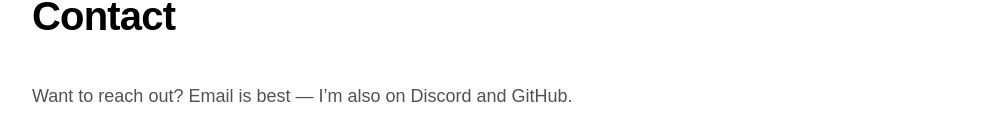
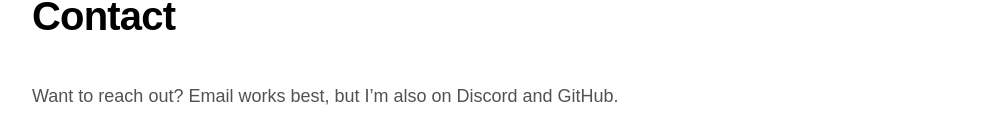
Before and after one commit to flodxz/Personal-Site, a Next.js app: page / in a window 1280 px wide. Shown: the part 2635-2771 px from the top of the page, without its empty margins (140-1139 px from the left). Built offline with nearby package versions, Linux system fonts and the light colour scheme.

Commit message:
Update ContactSection.tsx

```diff
--- a/src/app/components/ContactSection.tsx
+++ b/src/app/components/ContactSection.tsx
@@ -46,7 +46,7 @@ export default function ContactSection() {
         Contact
       </h2>
       <p className={styles.sectionText}>
-        Want to reach out? Email is best — I’m also on Discord and GitHub.
+        Want to reach out? Email works best, but I’m also on Discord and GitHub.
       </p>
 
       <div className={styles.contactGrid}>
```
